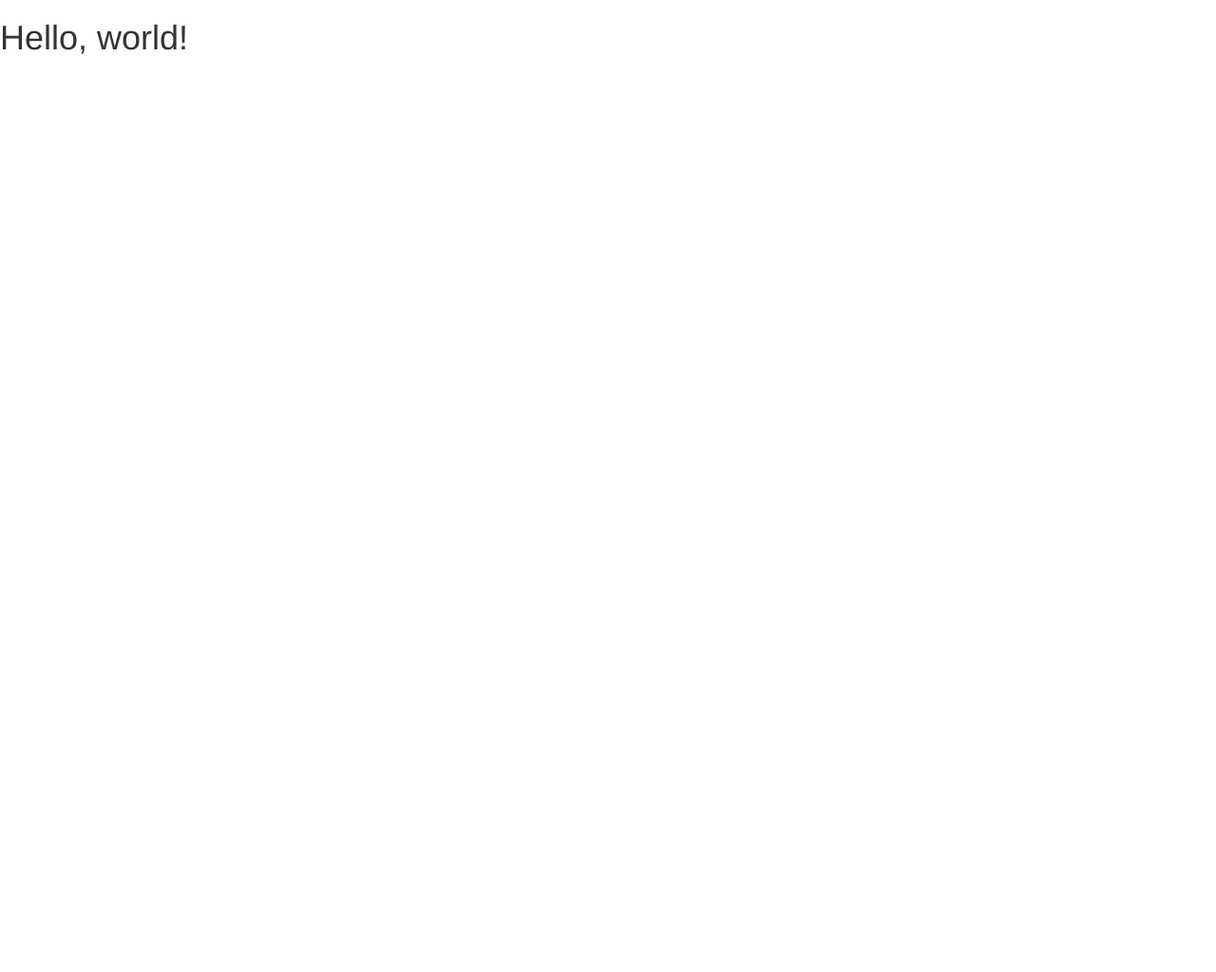
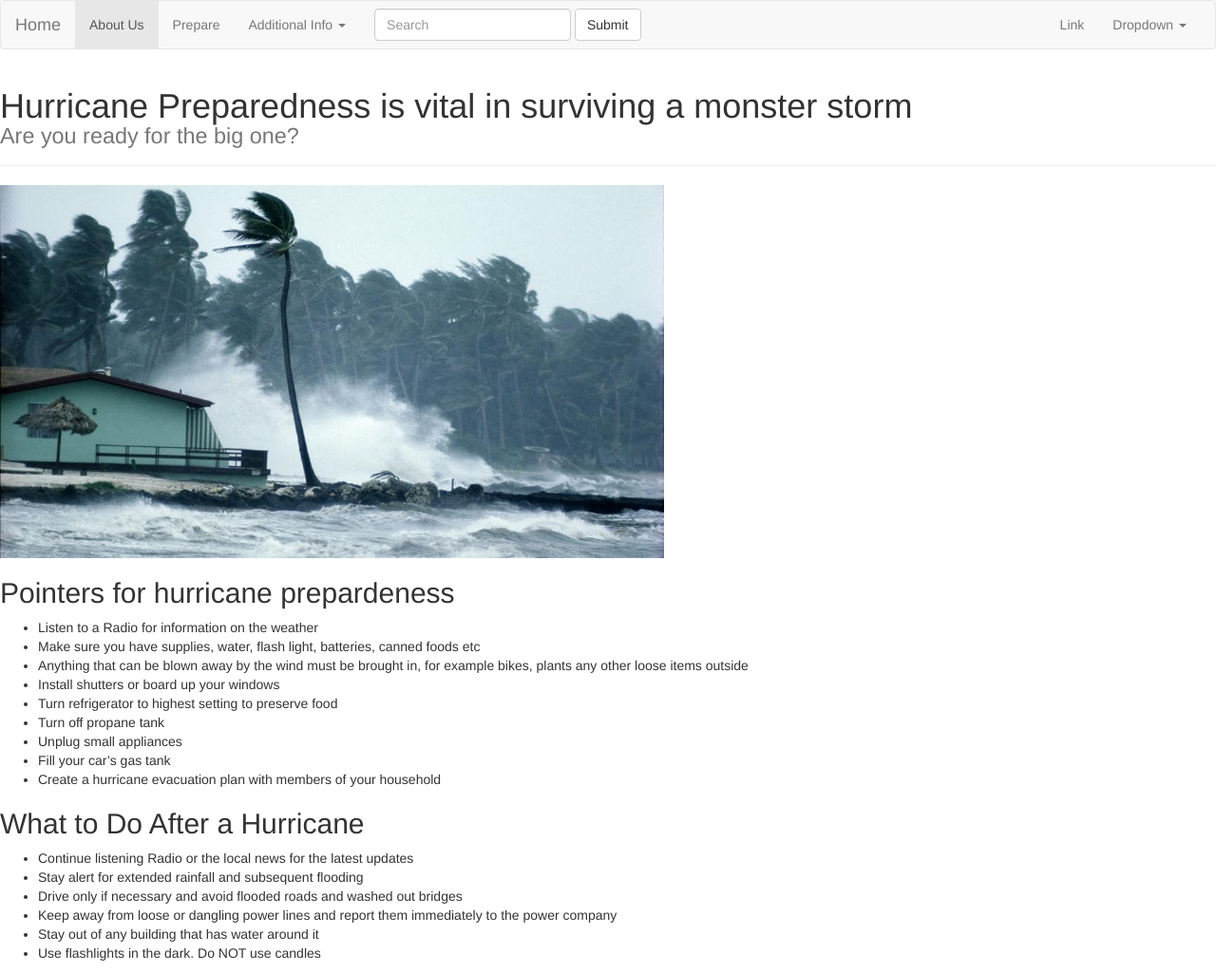
Before and after one commit to Code-for-Miami/Hurricane, a plain HTML site: page index.html in a window 1280 px wide. Shown: the whole page at 95% size. Before the commit the page ends 800 px from the top, so only its background shows below. Drawn offline with nearby package versions, Linux system fonts and the light colour scheme.

Commit message:
added more text

```diff
--- a/index.html
+++ b/index.html
@@ -18,7 +18,101 @@
     <![endif]-->
   </head>
   <body>
-    <h1>Hello, world!</h1>
+    <nav class="navbar navbar-default">
+      <div class="container-fluid">
+        <!-- Brand and toggle get grouped for better mobile display -->
+        <div class="navbar-header">
+          <button type="button" class="navbar-toggle collapsed" data-toggle="collapse" data-target="#bs-example-navbar-collapse-1" aria-expanded="false">
+            <span class="sr-only">Toggle navigation</span>
+            <span class="icon-bar"></span>
+            <span class="icon-bar"></span>
+            <span class="icon-bar"></span>
+          </button>
+          <a class="navbar-brand" href="#">Home</a>
+        </div>
+
+        <!-- Collect the nav links, forms, and other content for toggling -->
+        <div class="collapse navbar-collapse" id="bs-example-navbar-collapse-1">
+          <ul class="nav navbar-nav">
+            <li class="active"><a href="#">About Us <span class="sr-only">(current)</span></a></li>
+            <li><a href="#">Prepare</a></li>
+            <li class="dropdown">
+              <a href="#" class="dropdown-toggle" data-toggle="dropdown" role="button" aria-haspopup="true" aria-expanded="false">Additional Info <span class="caret"></span></a>
+              <ul class="dropdown-menu">
+                <li><a href="#">Contact Us</a></li>
+                <li><a href="#">Volunteer</a></li>
+                <li><a href="#">Donate</a></li>
+                <li role="separator" class="divider"></li>
+                <li><a href="#">Separated link</a></li>
+                <li role="separator" class="divider"></li>
+                <li><a href="#">One more separated link</a></li>
+              </ul>
+            </li>
+          </ul>
+          <form class="navbar-form navbar-left">
+            <div class="form-group">
+              <input type="text" class="form-control" placeholder="Search">
+            </div>
+            <button type="submit" class="btn btn-default">Submit</button>
+          </form>
+          <ul class="nav navbar-nav navbar-right">
+            <li><a href="#">Link</a></li>
+            <li class="dropdown">
+              <a href="#" class="dropdown-toggle" data-toggle="dropdown" role="button" aria-haspopup="true" aria-expanded="false">Dropdown <span class="caret"></span></a>
+              <ul class="dropdown-menu">
+                <li><a href="#">Action</a></li>
+                <li><a href="#">Another action</a></li>
+                <li><a href="#">Something else here</a></li>
+                <li role="separator" class="divider"></li>
+                <li><a href="#">Separated link</a></li>
+              </ul>
+            </li>
+          </ul>
+        </div><!-- /.navbar-collapse -->
+      </div><!-- /.container-fluid -->
+    </nav>
+
+    <div class="page-header">
+  <h1>Hurricane Preparedness is vital in surviving a monster storm<small><p>Are you ready for the big one?</p></small></h1>
+</div>
+
+
+
+    <img src="photos/hurricane-floyd.jpg" alt="hurricane" style="width:699px;height:393px;">
+
+    <h2>Pointers for hurricane prepardeness</h2>
+
+    <ul>
+      <li>Listen to a Radio for information on the weather</li>
+      <li>Make sure you have supplies, water, flash light, batteries, canned foods etc</li>
+      <li>Anything that can be blown away by the wind must be brought in, for example bikes, plants any other loose items outside</li>
+      <li>Install shutters or board up your windows</li>
+      <li>Turn refrigerator to highest setting to preserve food</li>
+      <li>Turn off propane tank</li>
+      <li>Unplug small appliances</li>
+      <li>Fill your car’s gas tank</li>
+      <li>Create a hurricane evacuation plan with members of your household</li>
+
+
+    </ul>
+
+    <p><h2>What to Do After a Hurricane</h2></p>
+
+    <ul>
+
+
+     <li>Continue listening Radio or the local news for the latest updates</li>
+     <li>Stay alert for extended rainfall and subsequent flooding</li>
+     <li>Drive only if necessary and avoid flooded roads and washed out bridges</li>
+     <li>Keep away from loose or dangling power lines and report them immediately to the power company</li>
+     <li>Stay out of any building that has water around it</li>
+     <li>Use flashlights in the dark. Do NOT use candles</li>
+
+
+
+   </ul>
+
+
 
     <!-- jQuery (necessary for Bootstrap's JavaScript plugins) -->
     <script src="https://ajax.googleapis.com/ajax/libs/jquery/1.12.4/jquery.min.js"></script>
```
Also changed, not shown: photos/hurricane-floyd.jpg (added), photos/hurricane_2.jpg (added), photos/hurricane_3.jpg (added).
